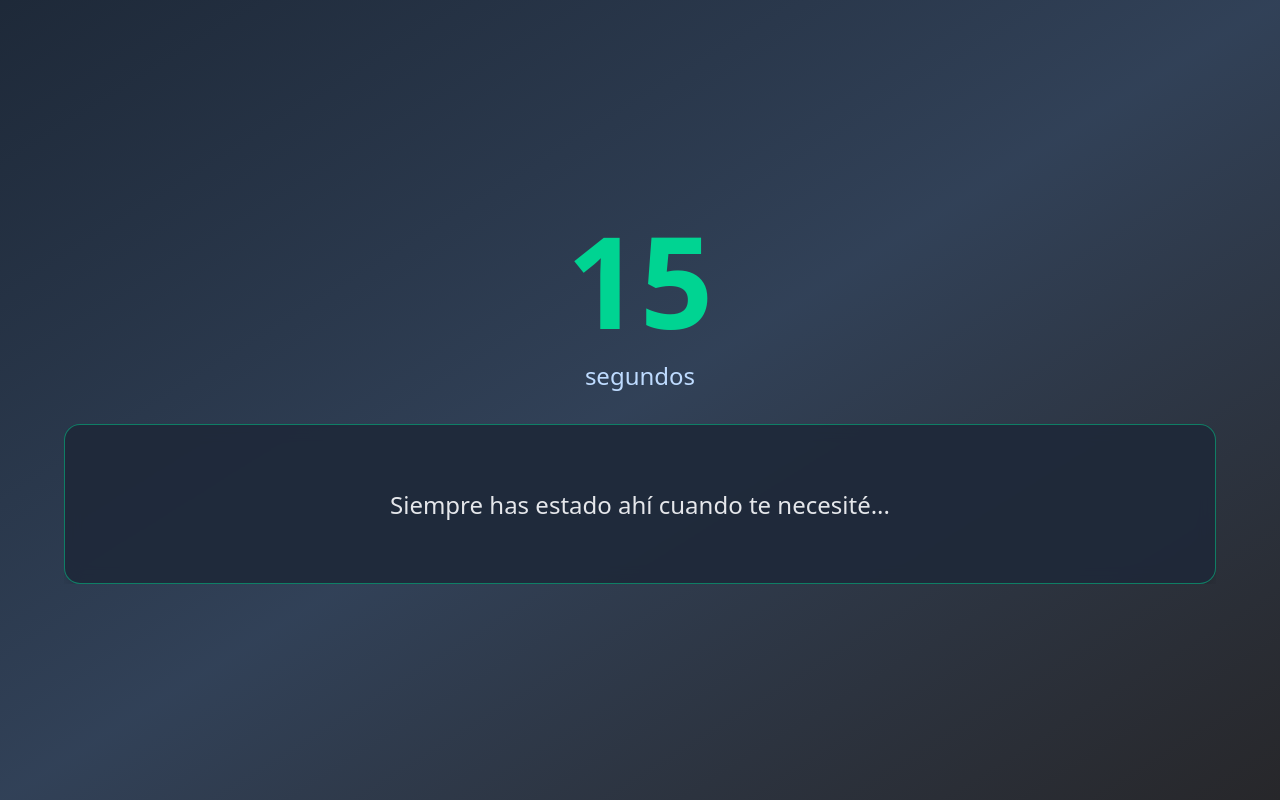
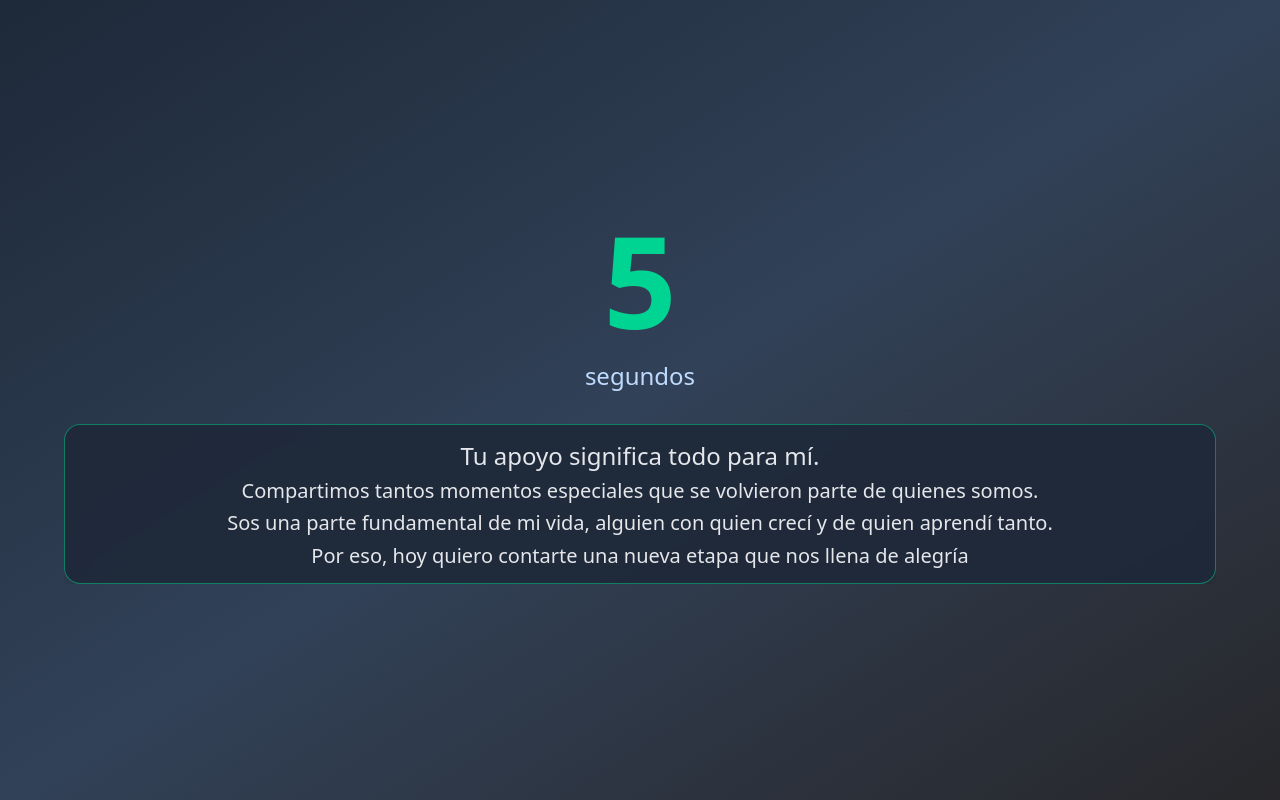
Before and after one commit to FValentino/surprise, a React (Vite) app: page / in a window 1280 px wide. Built offline with nearby package versions, Linux system fonts and the light colour scheme.

Commit message:
text fixed

```diff
--- a/src/PregnancyAnnouncement.tsx
+++ b/src/PregnancyAnnouncement.tsx
@@ -5,24 +5,9 @@ import { Heart } from "lucide-react"
 import { motion, AnimatePresence } from "framer-motion"
 import eco from "/ecografia.jpg"
 
-const emotiveMessages = [
-  "Sos muy importante para mí...",
-  "Siempre has estado ahí cuando te necesité...",
-  "Tu apoyo significa todo para mí...",
-  "Compartimos tantos momentos especiales...",
-  "Eres una persona increíble...",
-  "Tu amor y cariño son únicos...",
-  "Siempre puedo contar contigo...",
-  "Eres parte fundamental de mi vida...",
-  "Juntos hemos crecido y aprendido tanto...",
-  "Tu felicidad es mi felicidad...",
-  "Eres una inspiración para mí...",
-  "Tu presencia hace todo mejor...",
-]
 
 export default function PregnancyAnnouncement() {
-  const [timeLeft, setTimeLeft] = useState(20)
-  const [currentMessage, setCurrentMessage] = useState(0)
+  const [timeLeft, setTimeLeft] = useState(10)
   const [showFinalMessage, setShowFinalMessage] = useState(false)
   const [showBabyPhoto, setShowBabyPhoto] = useState(false)
   const [hearts, setHearts] = useState<Array<{ id: number; x: number; y: number }>>([])
@@ -31,10 +16,6 @@ export default function PregnancyAnnouncement() {
     if (timeLeft > 0) {
       const timer = setTimeout(() => {
         setTimeLeft(timeLeft - 1)
-
-        if (timeLeft % 3 === 0 && currentMessage < emotiveMessages.length - 1) {
-          setCurrentMessage(currentMessage + 1)
-        }
 
         // Agregar corazones en momentos especiales
         if (timeLeft <= 10 && timeLeft % 2 === 0) {
@@ -58,7 +39,7 @@ export default function PregnancyAnnouncement() {
       setTimeout(() => setShowFinalMessage(true), 500)
       setTimeout(() => setShowBabyPhoto(true), 2500)
     }
-  }, [timeLeft, currentMessage])
+  }, [timeLeft])
 
   return (
     <div className="w-full min-h-screen bg-gradient-to-br from-gray-800 via-slate-700 to-zinc-800 flex items-center justify-center  relative overflow-hidden">
@@ -105,7 +86,6 @@ export default function PregnancyAnnouncement() {
             <div className="relative w-[90%] mx-auto h-32 md:h-40 overflow-hidden">
               <AnimatePresence mode="wait">
                 <motion.div
-                  key={currentMessage}
                   initial={{ x: "100%", opacity: 0 }}
                   animate={{ x: 0, opacity: 1 }}
                   exit={{ x: "-100%", opacity: 0 }}
@@ -113,11 +93,20 @@ export default function PregnancyAnnouncement() {
                     duration: 0.8,
                     ease: [0.25, 0.46, 0.45, 0.94],
                   }}
-                  className="absolute inset-0"
+                  className="absolute inset-0 w-full"
                 >
-                  <div className="bg-gray-800/90 backdrop-blur-sm rounded-2xl p-6 md:p-8 shadow-lg border border-emerald-400/50 h-full flex items-center justify-center">
+                  <div className="bg-gray-800/90 backdrop-blur-sm rounded-2xl p-6 md:p-8 shadow-lg border border-emerald-400/50 h-full flex flex-col items-center justify-center">
                     <p className="text-lg md:text-2xl text-gray-200 font-medium leading-relaxed text-balance">
-                      {emotiveMessages[currentMessage]}
+                      Tu apoyo significa todo para mí.
+                    </p>
+                    <p className="w-full text-lg md:text-xl text-gray-200 font-medium leading-relaxed text-balance text-center">
+                      Compartimos tantos momentos especiales que se volvieron parte de quienes somos.
+                    </p>
+                    <p className="w-full text-lg md:text-xl text-gray-200 font-medium leading-relaxed text-balance text-center">
+                      Sos una parte fundamental de mi vida, alguien con quien crecí y de quien aprendí tanto.
+                    </p>
+                    <p className="w-full text-lg md:text-xl text-gray-200 font-medium leading-relaxed text-balance text-center">
+                      Por eso, hoy quiero contarte una nueva etapa que nos llena de alegría
                     </p>
                   </div>
                 </motion.div>
@@ -146,7 +135,7 @@ export default function PregnancyAnnouncement() {
                 animate={{ opacity: 1 }}
                 transition={{ duration: 2 }}
               >
-                ¡Estoy muy contento de poder darte la noticia de que van a ser TÍOS!
+                ¡Estamos muy contentos de poder darles la noticia de que van a ser TÍOS!
               </motion.h2>
             </motion.div>
 
```
